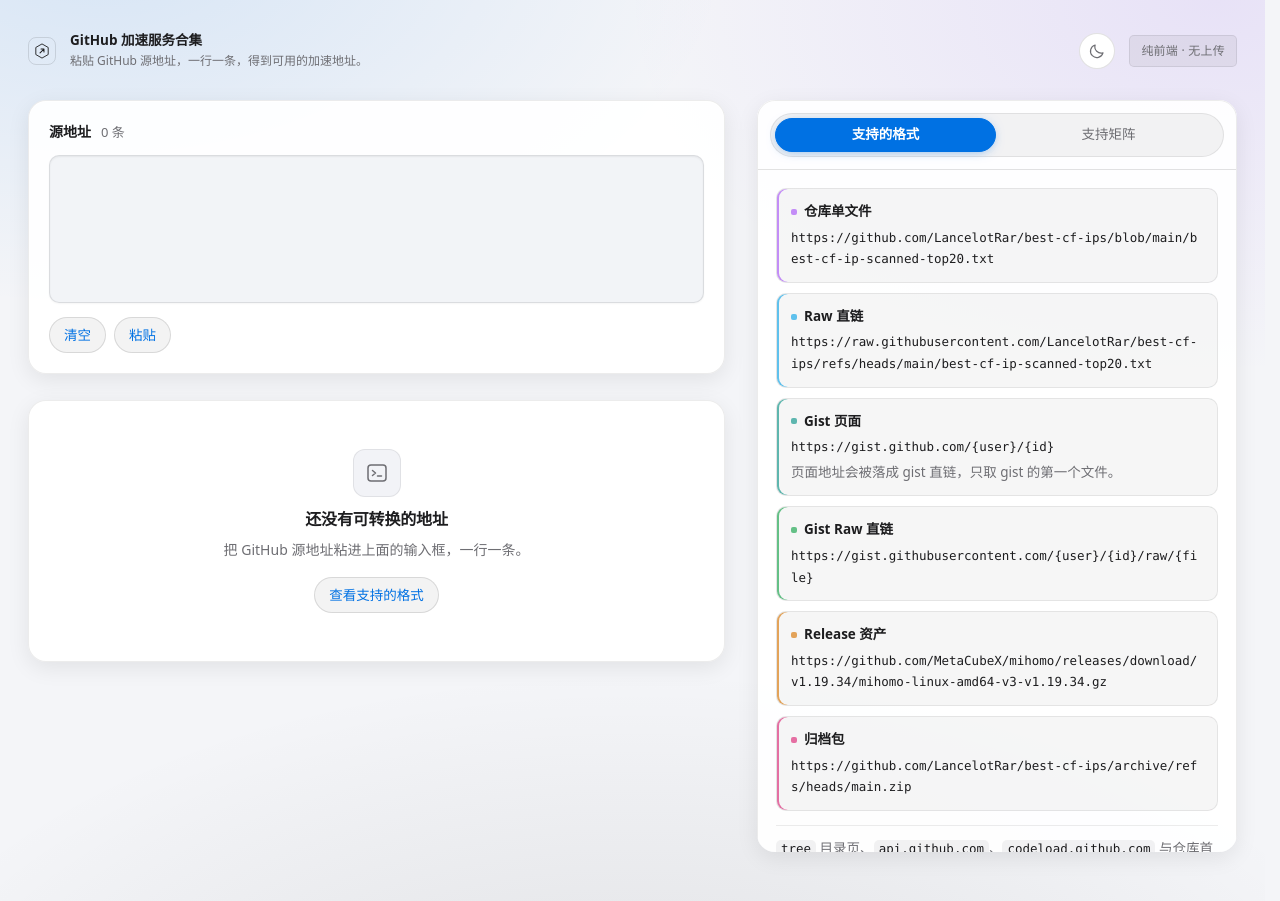
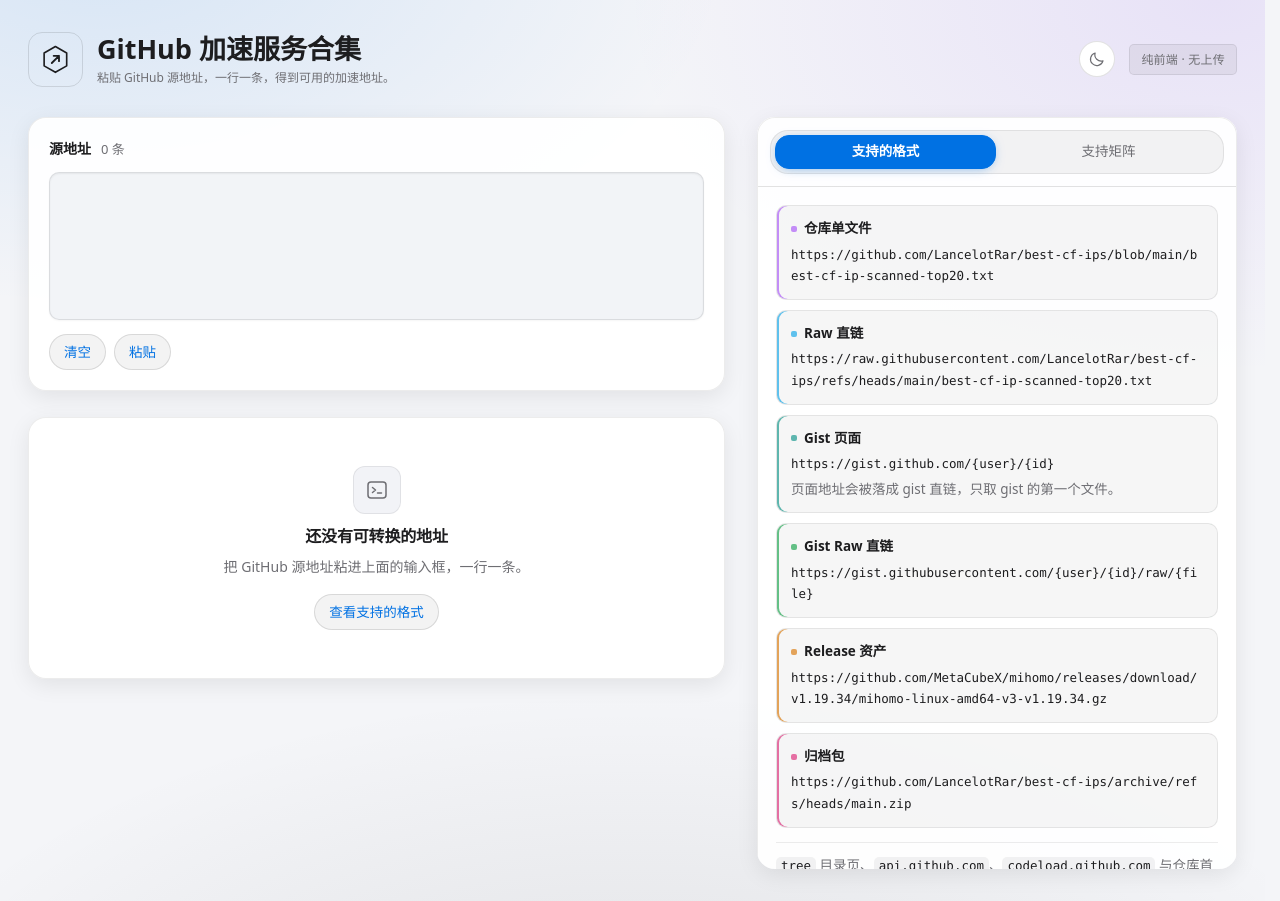
Before and after one commit to LancelotRar/cdn-url, a website built with Vite: page index.html in a window 1280 px wide. Shown: the top 901 px of the page. Built offline with nearby package versions, Linux system fonts and the light colour scheme.

Commit message:
feat: 页首标题放大一倍并让标识与文字块等高，分段控件改圆角

```diff
--- a/src/styles.css
+++ b/src/styles.css
@@ -189,6 +189,9 @@ body {
 
 /* 品牌行：单行字标，logo 方块与站名同高，不再充当落地页头图。 */
 .brand {
+  /* 站名字号同时决定 logo 的边长（见 .brand-mark），窄屏收到 20px 以免折行。 */
+  --brand-title-size: clamp(20px, 3vw, 27px);
+
   display: flex;
   align-items: center;
   gap: var(--space-14);
@@ -199,17 +202,19 @@ body {
 .brand-mark {
   display: grid;
   flex: none;
+  /* 边长 = 站名行高（字号 × 1.25）+ 说明的上外边距 2px + 说明行高（12px × 1.6），
+     也就是右侧文字块的总高度；改字号或说明行高时这里要同步。 */
+  width: calc(var(--brand-title-size) * 1.25 + 2px + 12px * 1.6);
+  height: calc(var(--brand-title-size) * 1.25 + 2px + 12px * 1.6);
   place-items: center;
-  width: 28px;
-  height: 28px;
   border: 1px solid var(--border);
-  border-radius: 8px;
+  border-radius: 14px;
   color: var(--text);
 }
 
 .brand-mark svg {
-  width: 18px;
-  height: 18px;
+  width: 62%;
+  height: 62%;
 }
 
 .brand-copy {
@@ -219,7 +224,7 @@ body {
 /* 字号降级是「字号不动」的唯一例外，只限页首这一块。 */
 .brand-copy h1 {
   margin: 0;
-  font-size: 13.5px;
+  font-size: var(--brand-title-size);
   font-weight: 650;
   line-height: 1.25;
 }
@@ -502,7 +507,8 @@ body {
   margin: var(--space-12);
   padding: var(--space-4);
   border: 1px solid var(--card-line);
-  border-radius: 999px;
+  /* 与外层卡片同圆角，不做胶囊。 */
+  border-radius: var(--radius-card);
   background: color-mix(in srgb, var(--text) 5%, transparent);
 }
 
@@ -516,7 +522,8 @@ body {
   top: 0;
   left: 0;
   border: 1px solid var(--accent);
-  border-radius: 999px;
+  /* 轨道圆角 18px 减去 4px 内边距，滑块与轨道同心。 */
+  border-radius: calc(var(--radius-card) - var(--space-4));
   background: var(--accent);
   box-shadow: 0 2px 12px -4px color-mix(in srgb, var(--accent) 60%, transparent);
   transition:
@@ -531,7 +538,7 @@ body {
   height: 34px;
   padding: 0 9px;
   border: 0;
-  border-radius: 999px;
+  border-radius: calc(var(--radius-card) - var(--space-4));
   background: transparent;
   color: var(--muted);
   font: inherit;
```
